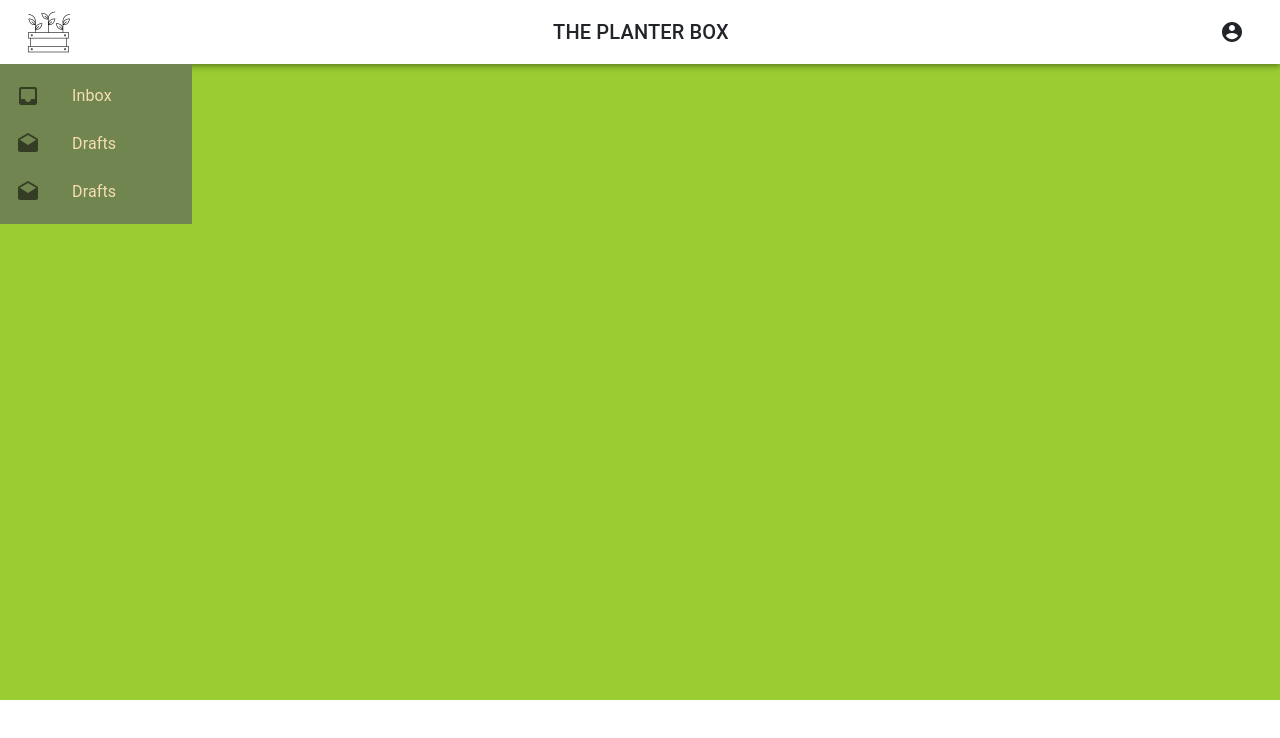
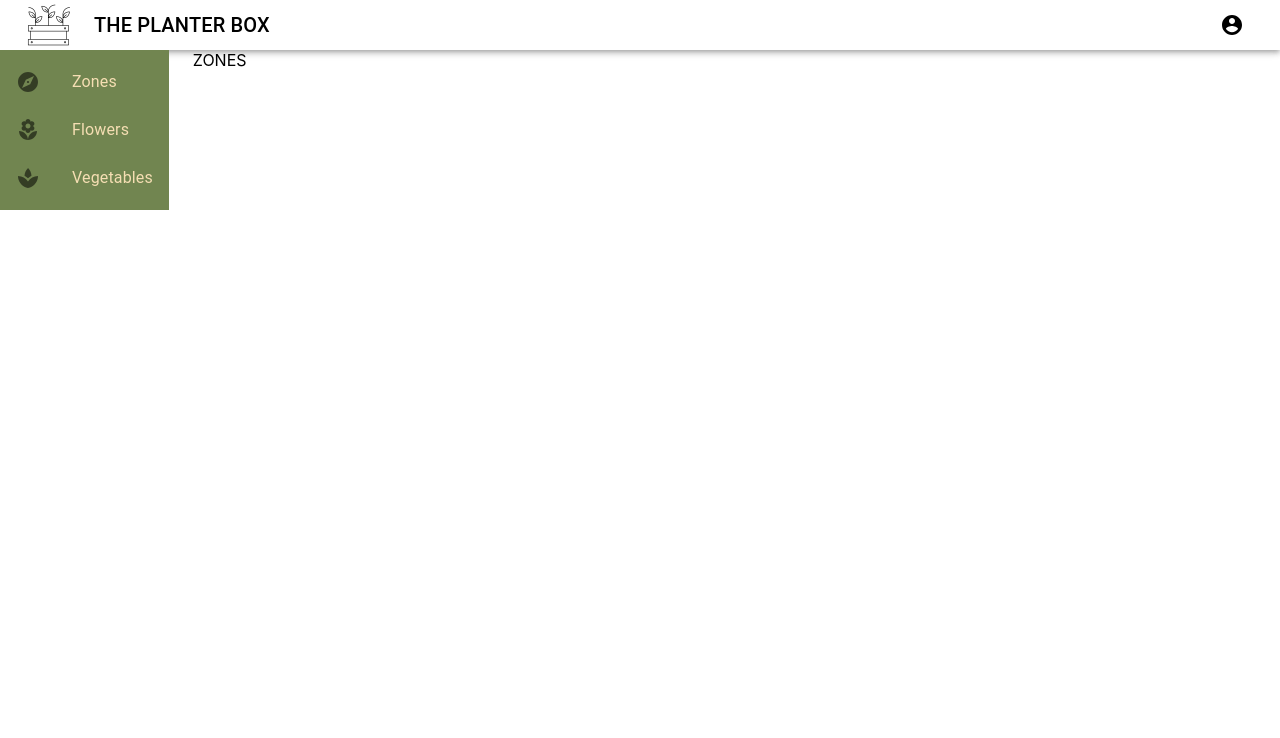
Before and after one commit to MelanieGoncalves/planter-project, a React (Create React App) app: page /zones in a window 1280 px wide. Shown: the top 738 px of the page. Built offline with nearby package versions, Linux system fonts and the light colour scheme; no server answers.

Commit message:
Added routing for Zones,Flowers,Vegetables pages

```diff
--- a/package.json
+++ b/package.json
@@ -12,6 +12,7 @@
     "axios": "^0.20.0",
     "react": "^16.13.1",
     "react-dom": "^16.13.1",
+    "react-router-dom": "^5.2.0",
     "react-scripts": "3.4.3"
   },
   "scripts": {
--- a/src/App.js
+++ b/src/App.js
@@ -1,21 +1,47 @@
 import React from 'react';
 import './App.css';
 import GetData from './components/GetData';
+import MainContainer from './components/MainContainer';
 import SideBar from './components/SideBar';
 import TopBar from './components/TopBar';
-import styles from './styles/appstyles.module.css'
+import styles from './styles/appstyles.module.css';
+import Flowers from './components/Flowers';
+import Zones from './components/Zones';
+import Vegetables from './components/Vegetables';
+import {
+  BrowserRouter as Router,
+  Switch,
+  Route,
+  Link, BrowserRouter
+} from 'react-router-dom'
+import { Grid } from '@material-ui/core';
+
 
 function App() {
 
   return (
-    <div className="App" id={styles.container}>
+
+    <div>
       <TopBar />
-      <div id={styles.sideBar}>
-        <SideBar />
-      </div>
+      <Grid container wrap="nowrap">
+        <Grid item>
+          <div id={styles.sideBar}>
+            <SideBar />
+          </div>
+        </Grid>
+        <Grid item xs zeroMinWidth>
+          <MainContainer />
+        </Grid>
+
+
+      </Grid>
+
       <GetData />
+
     </div>
-  );
+
+
+  )
 }
 
 export default App;
--- /dev/null
+++ b/src/components/Flowers.js
@@ -0,0 +1,11 @@
+import React from 'react'
+
+function Flowers() {
+    return (
+        <div>
+            FLOWERS
+        </div>
+    )
+}
+
+export default Flowers
--- a/src/components/GetData.js
+++ b/src/components/GetData.js
@@ -11,7 +11,7 @@ export class GetData extends Component {
     }
 
     componentDidMount() {
-        Axios.get('/api/v1/plants?token=' + process.env.REACT_APP_API_KEY)
+        Axios.get('/api/v1/distributions/9/plants?token=' + process.env.REACT_APP_API_KEY)
             .then(response => {
                 console.log(response)
             }).catch(err => {
--- /dev/null
+++ b/src/components/MainContainer.js
@@ -0,0 +1,24 @@
+import React from 'react';
+import {
+    BrowserRouter,
+    Switch,
+    Route,
+    Link
+} from 'react-router-dom'
+import Flowers from './Flowers';
+import Zones from './Zones';
+import Vegetables from './Vegetables';
+
+function MainContainer() {
+    return (
+        <BrowserRouter>
+            <Route exact path="/zones" component={Zones} />
+            <Route path="/vegetables" component={Vegetables} />
+            <Route path="/flowers" component={Flowers} />
+        </BrowserRouter>
+
+
+    )
+}
+
+export default MainContainer
--- a/src/components/SideBar.js
+++ b/src/components/SideBar.js
@@ -1,34 +1,65 @@
-import React from 'react'
-import { List, ListItem, ListItemIcon, ListItemText } from '@material-ui/core'
-import InboxIcon from '@material-ui/icons/Inbox';
-import DraftsIcon from '@material-ui/icons/Drafts';
+import React, { useStyles } from 'react'
+
+import {
+    List, ListItem, ListItemIcon, ListItemText, Drawer,
+    MenuItem, MenuList, Divider, IconButton, Typography
+} from '@material-ui/core'
+import ExploreIcon from '@material-ui/icons/Explore';
+import LocalFloristIcon from '@material-ui/icons/LocalFlorist';
+import SpaIcon from '@material-ui/icons/Spa';
+import {
+    BrowserRouter as Router,
+    BrowserRouter,
+    Switch,
+    Route,
+    Link
+} from 'react-router-dom';
+import Zones from './Zones';
+import Vegetables from './Vegetables';
+
 
 
 function SideBar() {
+    // const classes = useStyles();
     return (
-        <div>
-            <List>
-                <ListItem button>
+
+        <BrowserRouter>
+            <div >
+
+                <List >
+
+                    <ListItem button component={Link} to="/zones">
+
                         <ListItemIcon>
-                        <InboxIcon />
+                            <ExploreIcon />
                         </ListItemIcon>
-                    <ListItemText primary="Inbox" />
+                        <ListItemText primary="Zones" />
                     </ListItem>
-                <ListItem button>
+                    <ListItem button component={Link} to="/flowers">
                         <ListItemIcon>
-                        <DraftsIcon />
+                            <LocalFloristIcon />
                         </ListItemIcon>
-                    <ListItemText primary="Drafts" />
+                        <ListItemText primary="Flowers" />
                     </ListItem>
-                <ListItem button>
+                    <ListItem button component={Link} to="/vegetables">
                         <ListItemIcon>
-                        <DraftsIcon />
+                            <SpaIcon />
                         </ListItemIcon>
-                    <ListItemText primary="Drafts" />
+                        <ListItemText primary="Vegetables" />
                     </ListItem>
                 </List>
 
+
+                {/* <Route path="/zones" component={Zones} />
+                <Route path="/vegetables" component={Vegetables} /> */}
+
+
             </div>
+        </BrowserRouter>
+
+
+
+
     )
 }
 
--- a/src/components/TopBar.js
+++ b/src/components/TopBar.js
@@ -1,11 +1,8 @@
 import React from 'react';
 import { makeStyles } from '@material-ui/core/styles';
 import AccountCircle from '@material-ui/icons/AccountCircle';
-import MenuIcon from '@material-ui/icons/Menu';
 import {
-    AppBar, Toolbar, Typography, IconButton,
-    MenuItem, Switch, FormControlLabel,
-    FormGroup, Menu, requirePropFactory
+    AppBar, Toolbar, Typography, IconButton, MenuItem, Menu
 } from '@material-ui/core';
 
 
@@ -27,10 +24,10 @@ export default function MenuAppBar() {
     const [anchorEl, setAnchorEl] = React.useState(null);
     const open = Boolean(anchorEl);
 
-    const handleChange = (event) => {
+    /* const handleChange = (event) => {
         setAuth(event.target.checked);
     };
-
+ */
     const handleMenu = (event) => {
         setAnchorEl(event.currentTarget);
     };
@@ -48,9 +45,9 @@ export default function MenuAppBar() {
                 />
             </FormGroup> */}
 
-            <AppBar position="static" color="inherit">
-                <Toolbar>
-                    <img alt="icon" src={require('../images/planter-icon.png')} style={{ width: "50px", height: "50px" }} />
+            <AppBar position="static" color="inherit" className={classes.appbar}>
+                <Toolbar variant="dense" >
+                    <img alt="icon" src={require('../images/planter-icon.png')} style={{ width: "50px", height: "50px", marginRight: "20px" }} />
                     {/* <IconButton edge="start" className={classes.menuButton} color="inherit" aria-label="menu">
                         <MenuIcon />
                     </IconButton> */}
--- /dev/null
+++ b/src/components/Vegetables.js
@@ -0,0 +1,11 @@
+import React from 'react'
+
+function Vegetables() {
+    return (
+        <div>
+            VEGETABLES
+        </div>
+    )
+}
+
+export default Vegetables
--- /dev/null
+++ b/src/components/Zones.js
@@ -0,0 +1,12 @@
+import { Container } from '@material-ui/core'
+import React from 'react'
+
+function Zones() {
+    return (
+        <Container>
+            ZONES
+        </Container>
+    )
+}
+
+export default Zones
--- a/src/index.js
+++ b/src/index.js
@@ -3,7 +3,7 @@ import ReactDOM from 'react-dom';
 import './index.css';
 import App from './App';
 import * as serviceWorker from './serviceWorker';
-import 'bootstrap/dist/css/bootstrap.min.css';
+
 
 ReactDOM.render(
   <React.StrictMode>
--- a/src/styles/appstyles.module.css
+++ b/src/styles/appstyles.module.css
@@ -1,10 +1,11 @@
 #sideBar{
-    width: 15%;
+    min-width: 15%;
+    min-height: 88%;
     background-color: rgb(113, 133, 80);
     color: wheat;
 }
 
 #container{
-    background-color: yellowgreen;
-    height: 700px;
+    background-color: rgb(148, 165, 114);
+
 }
```
Also changed, not shown: 1 other file (tests, documents, lock files or other folders). Lines whose indentation alone changed are shown as unchanged.
